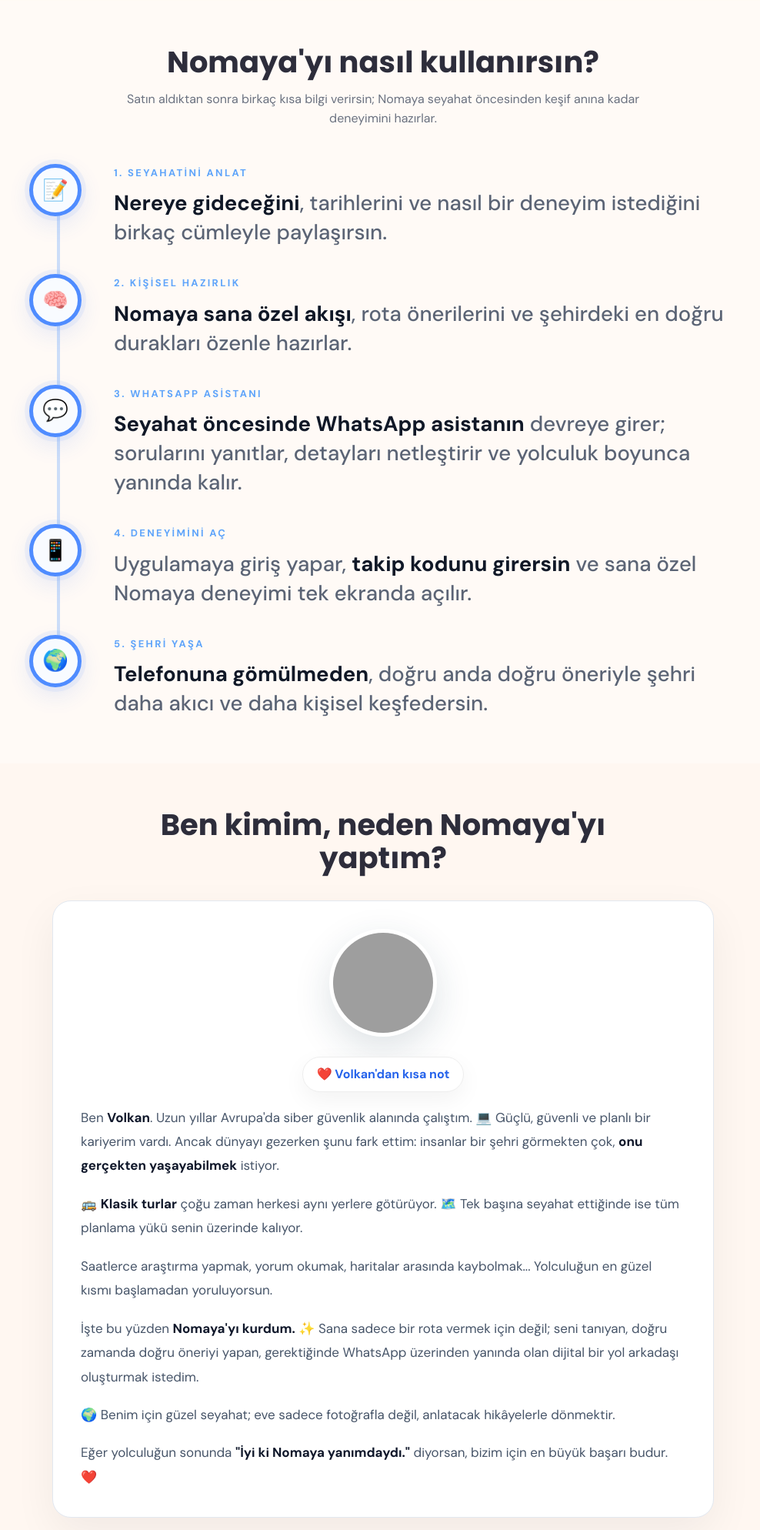
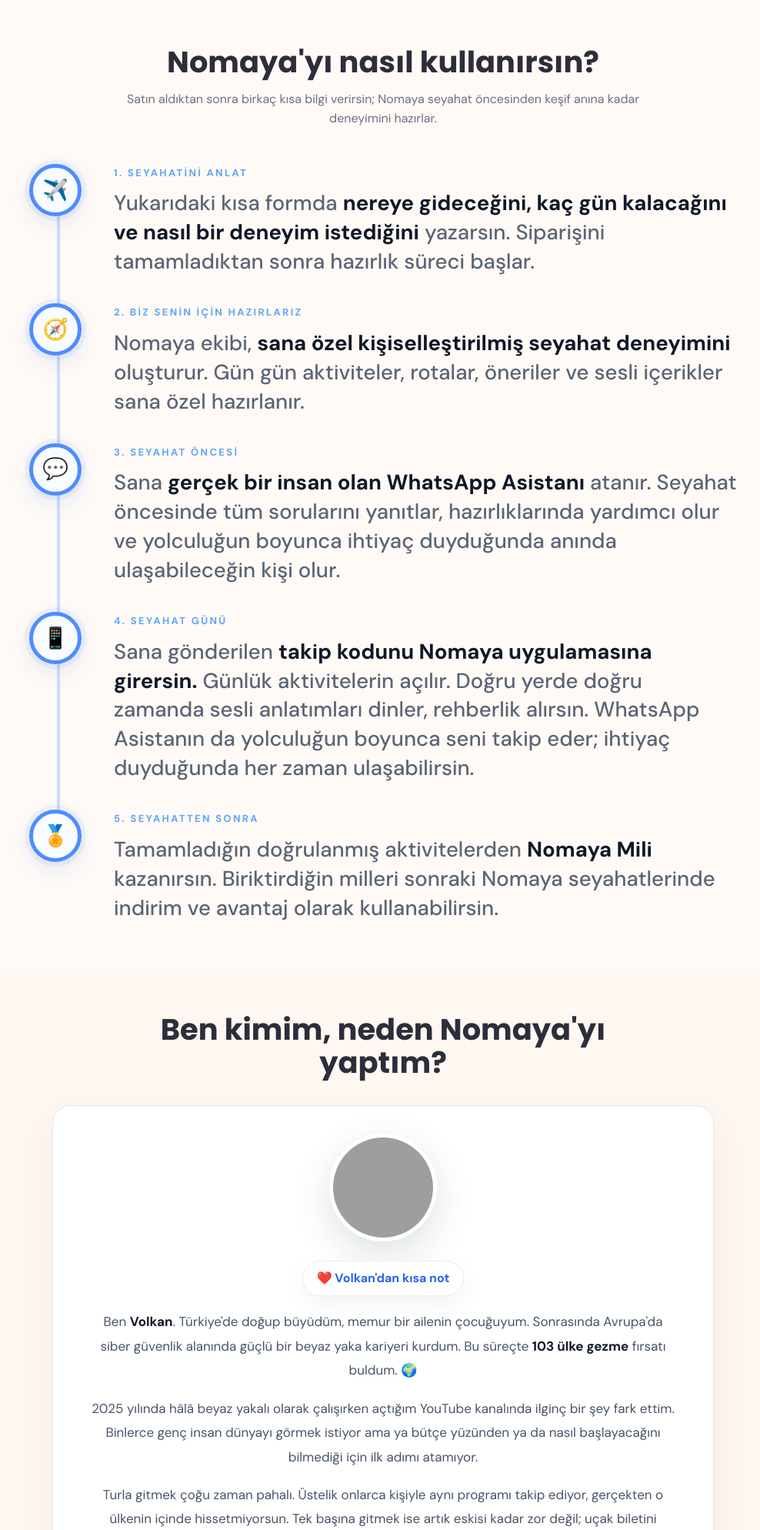
Before and after one commit to volkancyberframework-ux/nomaya, a Django app: page / in a window 1280 px wide. Shown: the part 1927-3915 px from the top of the page at 77% size, without its empty margins (142-1130 px from the left). Run offline with Django 4.2, Linux system fonts and the light colour scheme; data that the repository does not hold is empty; some libraries are stand-ins or nearby versions; grey boxes are pictures that could not be loaded.

Commit message:
Improve 20  Nomaya landing page and journey flow

```diff
--- a/templates/index.html
+++ b/templates/index.html
@@ -729,21 +729,21 @@
       <div class="nomaya-timeline">
 
         <div class="nomaya-timeline-item">
-          <div class="nomaya-bubble">📝</div>
+          <div class="nomaya-bubble">✈️</div>
           <div>
             <div class="nomaya-step-label">1. SEYAHATİNİ ANLAT</div>
             <p class="nomaya-step-copy">
-              <strong>Nereye gideceğini</strong>, tarihlerini ve nasıl bir deneyim istediğini birkaç cümleyle paylaşırsın.
+              Yukarıdaki kısa formda <strong>nereye gideceğini, kaç gün kalacağını ve nasıl bir deneyim istediğini</strong> yazarsın. Siparişini tamamladıktan sonra hazırlık süreci başlar.
             </p>
           </div>
         </div>
 
         <div class="nomaya-timeline-item">
-          <div class="nomaya-bubble">🧠</div>
+          <div class="nomaya-bubble">🧭</div>
           <div>
-            <div class="nomaya-step-label">2. KİŞİSEL HAZIRLIK</div>
+            <div class="nomaya-step-label">2. BİZ SENİN İÇİN HAZIRLARIZ</div>
             <p class="nomaya-step-copy">
-              <strong>Nomaya sana özel akışı</strong>, rota önerilerini ve şehirdeki en doğru durakları özenle hazırlar.
+              Nomaya ekibi, <strong>sana özel kişiselleştirilmiş seyahat deneyimini</strong> oluşturur. Gün gün aktiviteler, rotalar, öneriler ve sesli içerikler sana özel hazırlanır.
             </p>
           </div>
         </div>
@@ -751,9 +751,9 @@
         <div class="nomaya-timeline-item">
           <div class="nomaya-bubble">💬</div>
           <div>
-            <div class="nomaya-step-label">3. WHATSAPP ASİSTANI</div>
+            <div class="nomaya-step-label">3. SEYAHAT ÖNCESİ</div>
             <p class="nomaya-step-copy">
-              <strong>Seyahat öncesinde WhatsApp asistanın</strong> devreye girer; sorularını yanıtlar, detayları netleştirir ve yolculuk boyunca yanında kalır.
+              Sana <strong>gerçek bir insan olan WhatsApp Asistanı</strong> atanır. Seyahat öncesinde tüm sorularını yanıtlar, hazırlıklarında yardımcı olur ve yolculuğun boyunca ihtiyaç duyduğunda anında ulaşabileceğin kişi olur.
             </p>
           </div>
         </div>
@@ -761,19 +761,19 @@
         <div class="nomaya-timeline-item">
           <div class="nomaya-bubble">📱</div>
           <div>
-            <div class="nomaya-step-label">4. DENEYİMİNİ AÇ</div>
+            <div class="nomaya-step-label">4. SEYAHAT GÜNÜ</div>
             <p class="nomaya-step-copy">
-              Uygulamaya giriş yapar, <strong>takip kodunu girersin</strong> ve sana özel Nomaya deneyimi tek ekranda açılır.
+              Sana gönderilen <strong>takip kodunu Nomaya uygulamasına girersin.</strong> Günlük aktivitelerin açılır. Doğru yerde doğru zamanda sesli anlatımları dinler, rehberlik alırsın. WhatsApp Asistanın da yolculuğun boyunca seni takip eder; ihtiyaç duyduğunda her zaman ulaşabilirsin.
             </p>
           </div>
         </div>
 
         <div class="nomaya-timeline-item">
-          <div class="nomaya-bubble">🌍</div>
+          <div class="nomaya-bubble">🏅</div>
           <div>
-            <div class="nomaya-step-label">5. ŞEHRİ YAŞA</div>
+            <div class="nomaya-step-label">5. SEYAHATTEN SONRA</div>
             <p class="nomaya-step-copy">
-              <strong>Telefonuna gömülmeden</strong>, doğru anda doğru öneriyle şehri daha akıcı ve daha kişisel keşfedersin.
+              Tamamladığın doğrulanmış aktivitelerden <strong>Nomaya Mili</strong> kazanırsın. Biriktirdiğin milleri sonraki Nomaya seyahatlerinde indirim ve avantaj olarak kullanabilirsin.
             </p>
           </div>
         </div>
@@ -782,7 +782,6 @@
 
     </div>
   </section>
-
 
   <section class="nomaya-section nomaya-section-soft">
     <div class="container">
@@ -804,43 +803,55 @@
           ❤️ Volkan'dan kısa not
         </div>
 
-        <div class="founder-text">
+        <div class="founder-text" style="text-align:center;max-width:760px;margin:auto;">
 
           <p>
-            Ben <strong>Volkan</strong>. Uzun yıllar Avrupa'da siber güvenlik alanında çalıştım. 💻
-            Güçlü, güvenli ve planlı bir kariyerim vardı. Ancak dünyayı gezerken şunu fark ettim:
-            insanlar bir şehri görmekten çok, <strong>onu gerçekten yaşayabilmek</strong> istiyor.
+            Ben <strong>Volkan</strong>. Türkiye'de doğup büyüdüm, memur bir ailenin çocuğuyum.
+            Sonrasında Avrupa'da siber güvenlik alanında güçlü bir beyaz yaka kariyeri kurdum.
+            Bu süreçte <strong>103 ülke gezme</strong> fırsatı buldum. 🌍
           </p>
 
           <p>
-            🚌 <strong>Klasik turlar</strong> çoğu zaman herkesi aynı yerlere götürüyor.
-            🗺️ Tek başına seyahat ettiğinde ise tüm planlama yükü senin üzerinde kalıyor.
+            2025 yılında hâlâ beyaz yakalı olarak çalışırken açtığım YouTube kanalında ilginç bir şey fark ettim.
+            Binlerce genç insan dünyayı görmek istiyor ama ya bütçe yüzünden ya da nasıl başlayacağını bilmediği için ilk adımı atamıyor.
           </p>
 
           <p>
-            Saatlerce araştırma yapmak, yorum okumak, haritalar arasında kaybolmak...
-            Yolculuğun en güzel kısmı başlamadan yoruluyorsun.
+            Turla gitmek çoğu zaman pahalı. Üstelik onlarca kişiyle aynı programı takip ediyor, gerçekten o ülkenin içinde hissetmiyorsun.
+            Tek başına gitmek ise artık eskisi kadar zor değil; uçak biletini almak kolay.
+            Asıl mesele, <strong>gittiğin yerde kendini güvende hissederek o şehri gerçekten yaşayabilmek.</strong>
           </p>
 
           <p>
-            İşte bu yüzden <strong>Nomaya'yı kurdum.</strong> ✨
-            Sana sadece bir rota vermek için değil;
-            seni tanıyan, doğru zamanda doğru öneriyi yapan,
-            gerektiğinde WhatsApp üzerinden yanında olan
-            dijital bir yol arkadaşı oluşturmak istedim.
+            Mesela Uber'e biniyorsun ama geçtiğin yerlerin hikâyesini bilmiyorsun.
+            Bir müzeye giriyorsun ama yazıları okumak yorucu geliyor.
+            Güzel bir sokaktan geçiyorsun fakat neden özel olduğunu fark etmiyorsun.
+            Bir problem yaşadığında ise ulaşabileceğin gerçek bir insan arıyorsun.
           </p>
 
           <p>
-            🌍 Benim için güzel seyahat;
-            eve sadece fotoğrafla değil,
-            anlatacak hikâyelerle dönmektir.
+            İşte Nomaya tam bu ihtiyaçlardan doğdu. ✨
+            Sen sadece gitmek istediğin yeri ve nasıl bir deneyim yaşamak istediğini söylüyorsun.
+            Biz sana özel seyahat planını hazırlıyor, ardından sana özel bir takip kodu ve gerçek bir WhatsApp asistanı atıyoruz.
           </p>
 
           <p>
+            Yolculuk başladığında mobil uygulama seni adım adım yönlendiriyor.
+            Kulaklığını takıp yürürken bulunduğun konuma özel sesli anlatımları dinliyorsun.
+            Böylece sadece bir şehri gezmiyor, onu gerçekten deneyimliyorsun. 🎧
+          </p>
+
+          <p>
+            Üstelik tamamladığın aktivitelerle <strong>Nomaya Milleri</strong> kazanıyor,
+            sonraki yolculuklarında bunları yeniden kullanabiliyorsun. ✈️
+          </p>
+
+          <p>
+            Benim hayalim hiçbir zaman sadece rota hazırlayan bir uygulama yapmak değildi.
+            Amacım, yurt dışına çıkan birinin yanında gerçekten güvenebileceği dijital bir yol arkadaşı oluşturabilmek.
             Eğer yolculuğun sonunda
             <strong>"İyi ki Nomaya yanımdaydı."</strong>
-            diyorsan,
-            bizim için en büyük başarı budur. ❤️
+            diyorsan, benim için en büyük başarı budur. ❤️
           </p>
 
         </div>
@@ -849,6 +860,7 @@
 
     </div>
   </section>
+
 
   <section class="nomaya-section">
     <div class="container">
--- a/templates/order-customized-detail.html
+++ b/templates/order-customized-detail.html
@@ -240,7 +240,7 @@
 
           <div class="total-box text-center mb-4">
             <div class="small text-white-50 mb-2">Toplam Tutar</div>
-            <div class="display-4 fw-bold mb-2">${{ obj.total_price }}</div>
+            <div class="display-4 fw-bold mb-2">₺{{ obj.total_price }}</div>
             <div class="text-white-50">Sen ve kulaklığın yeter. 🎧</div>
           </div>
 
```
